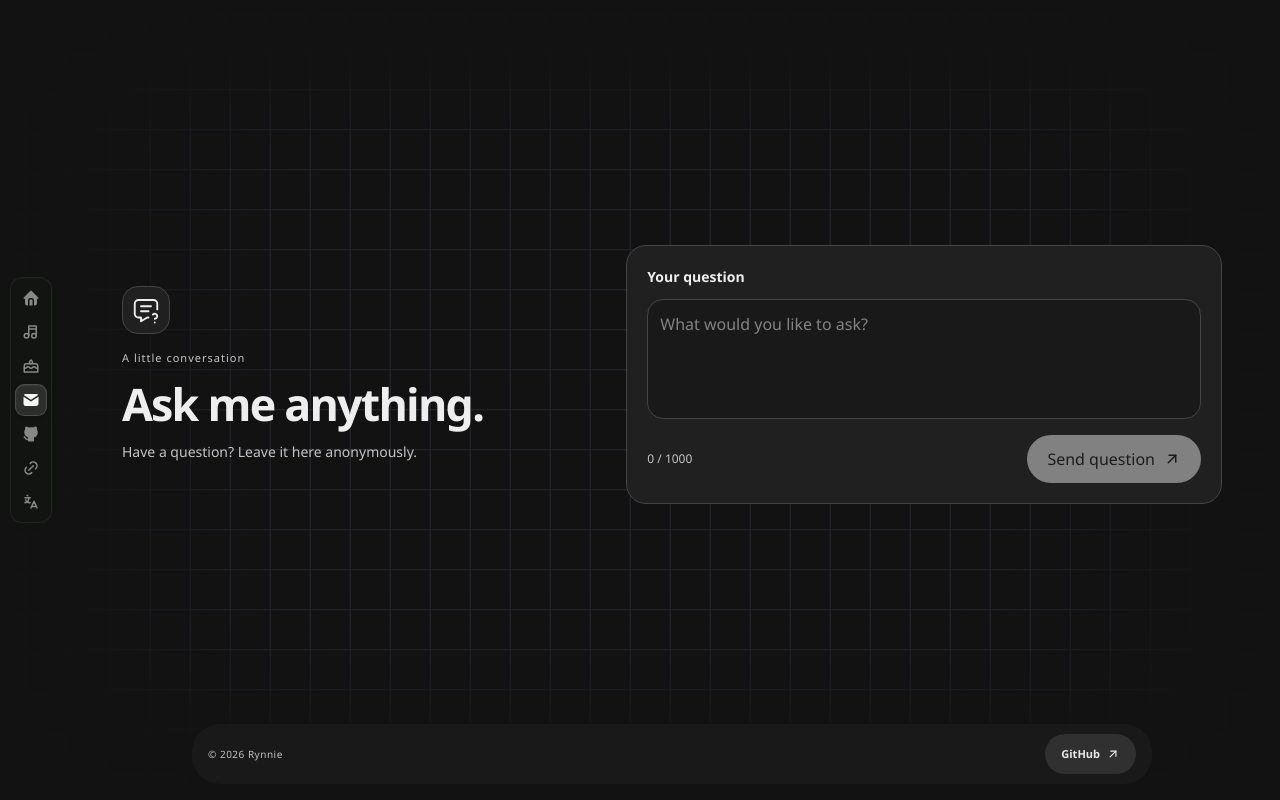
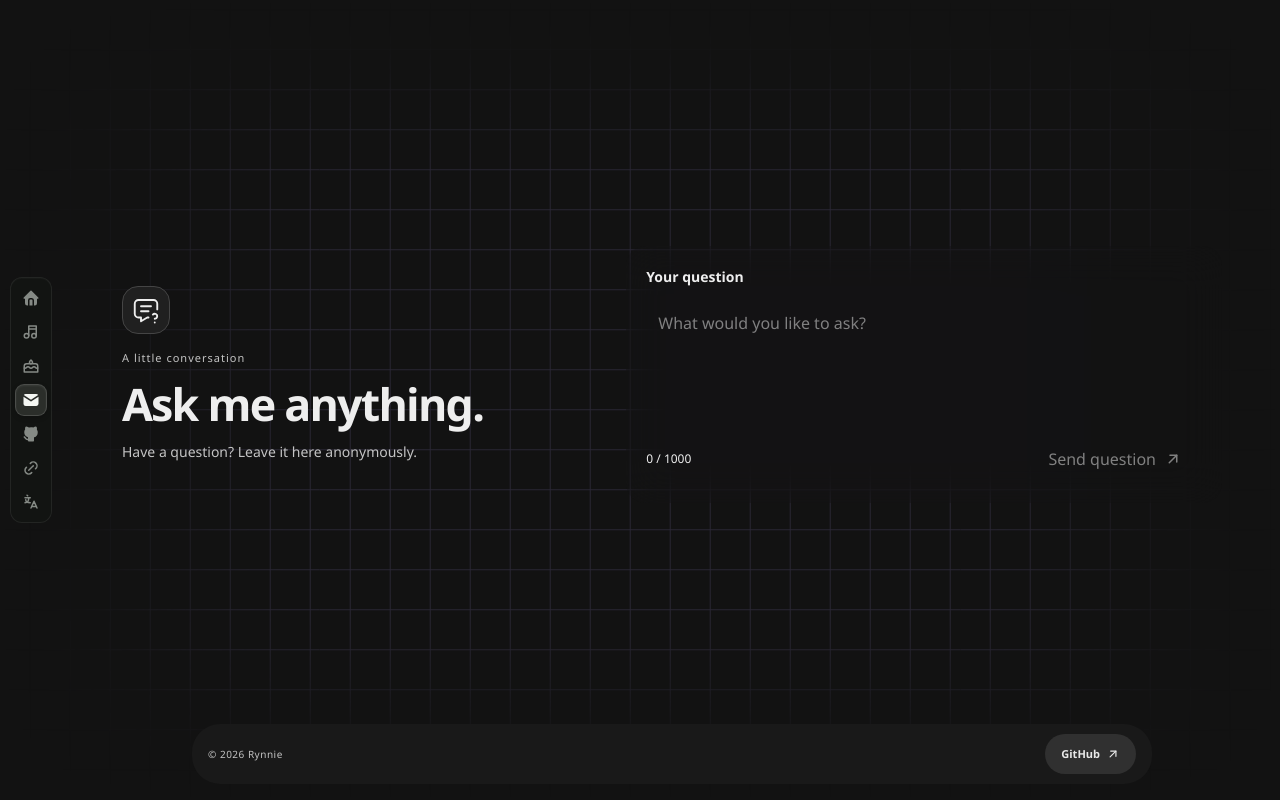
Before and after one commit to rnnve/web, a Next.js app: page /ask in a window 1280 px wide. Built offline with nearby package versions, Linux system fonts and the light colour scheme; a web font is replaced by a local one.

Commit message:
Style question forms with frosted glass surfaces

```diff
--- a/app/ask/ask-form.tsx
+++ b/app/ask/ask-form.tsx
@@ -74,7 +74,7 @@ export default function AskForm({
   }
   return (
     <form
-      className="ask-form [padding:24px] [border:1px_solid_var(--line)] [border-radius:28px] [background:var(--md-sys-color-surface-container)] [&_label]:block [&_label]:[margin-bottom:12px] [&_label]:[font-size:14px] [&_label]:[font-weight:650] [&_textarea]:block [&_textarea]:[width:100%] [&_textarea]:[min-height:150px] [&_textarea]:[padding:16px] [&_textarea]:[resize:vertical] [&_textarea]:[border:1px_solid_var(--md-sys-color-outline-variant)] [&_textarea]:[border-radius:16px] [&_textarea]:[background:var(--md-sys-color-surface-container-low)] [&_textarea]:[color:var(--ink)] [&_textarea]:[line-height:1.6] [&_textarea:focus-visible]:[outline:2px_solid_var(--md-sys-color-primary)] [&_textarea:focus-visible]:[outline-offset:2px] [&_button]:[min-height:48px] [&_button]:[padding:0_20px] [&_button]:inline-flex [&_button]:items-center [&_button]:justify-center [&_button]:[gap:8px] [&_button]:[border:0] [&_button]:[border-radius:24px] [&_button]:[background:var(--md-sys-color-primary)] [&_button]:[color:var(--md-sys-color-on-primary)] [&_button]:[font-weight:650] [&_button]:cursor-pointer [&_button:disabled]:[opacity:0.5] [&_button:disabled]:[cursor:not-allowed] max-[601px]:[padding:20px]"
+      className="ask-form [backdrop-filter:blur(20px)] [-webkit-backdrop-filter:blur(20px)] [box-shadow:var(--glass-shadow)] [padding:24px] [border:1px_solid_var(--border)] [border-radius:16px] [background:var(--surface-panel)] [&_label]:block [&_label]:[margin-bottom:12px] [&_label]:[font-size:14px] [&_label]:[font-weight:650] [&_textarea]:block [&_textarea]:[width:100%] [&_textarea]:[min-height:150px] [&_textarea]:[padding:16px] [&_textarea]:[resize:vertical] [&_textarea]:[border:1px_solid_var(--border)] [&_textarea]:[border-radius:16px] [&_textarea]:[background:var(--surface-sunken)] [&_textarea]:[color:var(--text)] [&_textarea]:[line-height:1.6] [&_textarea:focus-visible]:[outline:2px_solid_var(--accent)] [&_textarea:focus-visible]:[outline-offset:2px] [&_button]:[min-height:48px] [&_button]:[padding:0_20px] [&_button]:inline-flex [&_button]:items-center [&_button]:justify-center [&_button]:[gap:8px] [&_button]:[border:0] [&_button]:[border-radius:12px] [&_button]:[background:var(--accent)] [&_button]:[color:var(--on-accent)] [&_button]:[font-weight:650] [&_button]:cursor-pointer [&_button:disabled]:[opacity:0.5] [&_button:disabled]:[cursor:not-allowed] max-[601px]:[padding:20px]"
       onSubmit={submit}
     >
       <label htmlFor={inputId}>
@@ -105,7 +105,7 @@ export default function AskForm({
         required
       />
       <div className="ask-form-bottom flex items-center justify-between [gap:16px] [margin-top:16px]">
-        <span className="ask-count [color:var(--ink-soft)] [font-size:12px] [font-variant-numeric:tabular-nums]">
+        <span className="ask-count [color:var(--text-muted)] [font-size:12px] [font-variant-numeric:tabular-nums]">
           {question.length} / {MAX_LENGTH}
         </span>
         <button
@@ -127,7 +127,7 @@ export default function AskForm({
         </button>
       </div>
       <p
-        className="ask-feedback [min-height:1.5em] [margin:16px_0_0] [color:var(--ink-soft)] [font-size:13px]"
+        className="ask-feedback [min-height:1.5em] [margin:16px_0_0] [color:var(--text-muted)] [font-size:13px]"
         role="status"
         aria-live="polite"
       >
```
